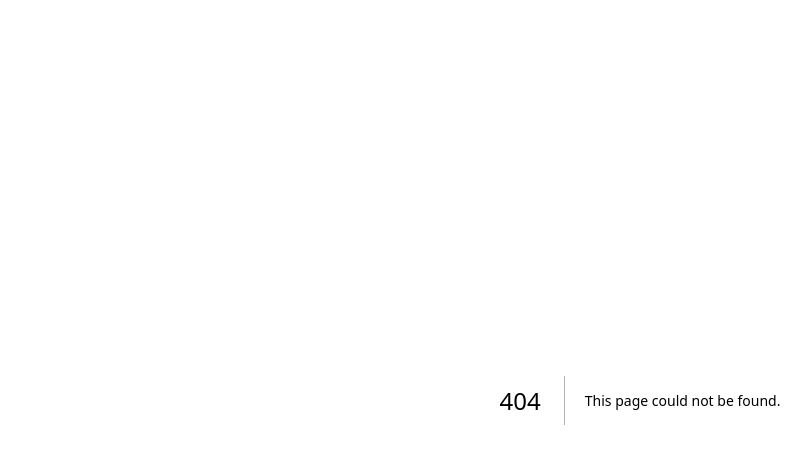
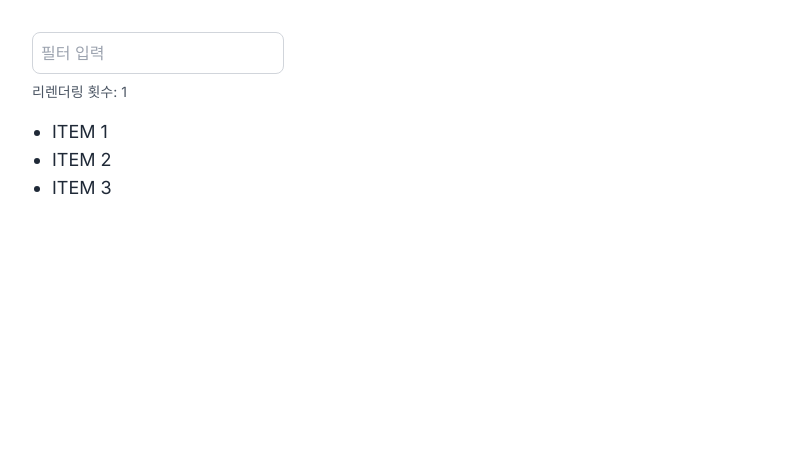
Before and after one commit to kyumin7487/Next_Study, a Next.js app in the folder nextstudy/: page /memo in a window 1280 px wide. Before the commit this address had no page. Shown: the top 464 px of the page, without its empty margins (0-811 px from the left). Built offline with nearby package versions, Linux system fonts and the light colour scheme.

Commit message:
feat :: useMomo

```diff
--- /dev/null
+++ b/nextstudy/app/memo/list-memo.tsx
@@ -0,0 +1,54 @@
+'use client';
+
+import React, {useEffect, useMemo, useState} from "react";
+
+export type Item = {
+    id: number;
+    name: string;
+}
+
+const expensiveCalculation = (item: Item): Item => {
+    console.log('Calculation for: ', item.name);
+    return { ...item, name: item.name.toUpperCase()};
+};
+
+type ListComponentProps = {
+    item: Item[];
+};
+
+export default function ListComponent({ item }: ListComponentProps) {
+    const [filter, setFilter] = useState('');
+    const [renderCount, setRenderCount] = useState(0);
+
+    useEffect(() => {
+        setRenderCount(count => count + 1);
+    }, [filter]);
+
+    const filteredItems = useMemo(() => {
+        return item
+            .filter(i => i.name.toLowerCase().includes(filter.toLowerCase()))
+            .map(i => expensiveCalculation(i));
+    }, [filter, item]);
+
+    const handleFilterChange = (e: React.ChangeEvent<HTMLInputElement>) => {
+        setFilter(e.target.value);
+    };
+
+    return (
+        <div className="p-4">
+            <input
+                type="text"
+                value={filter}
+                onChange={handleFilterChange}
+                placeholder="필터 입력"
+                className="p-2 mb-2 border border-gray-300 rounded-lg focus:outline-none focus:border-blue-500"
+            />
+            <p className="mb-4 text-sm text-gray-600">리렌더링 횟수: {renderCount}</p>
+            <ul className="pl-5 list-disc">
+                {filteredItems.map(item => (
+                    <li key={item.id} className="text-lg text-gray-800">{item.name}</li>
+                ))}
+            </ul>
+        </div>
+    );
+}
--- /dev/null
+++ b/nextstudy/app/memo/page.tsx
@@ -0,0 +1,14 @@
+import ListComponent, {type Item} from "./list-memo";
+
+export default function Page() {
+    const items: Item[] = [
+        {id: 1, name: 'Item 1'},
+        {id: 2, name: 'Item 2'},
+        {id: 3, name: 'Item 3'},
+    ];
+    return (
+        <main className="flex flex-col p-4 space-y-2">
+            <ListComponent item={items} />
+        </main>
+    )
+}
```
